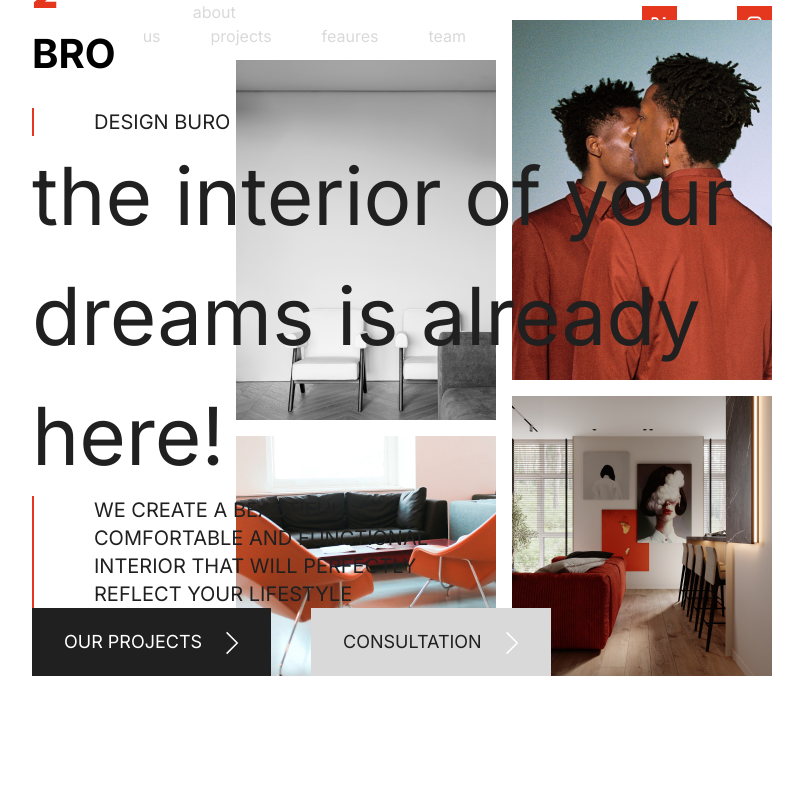
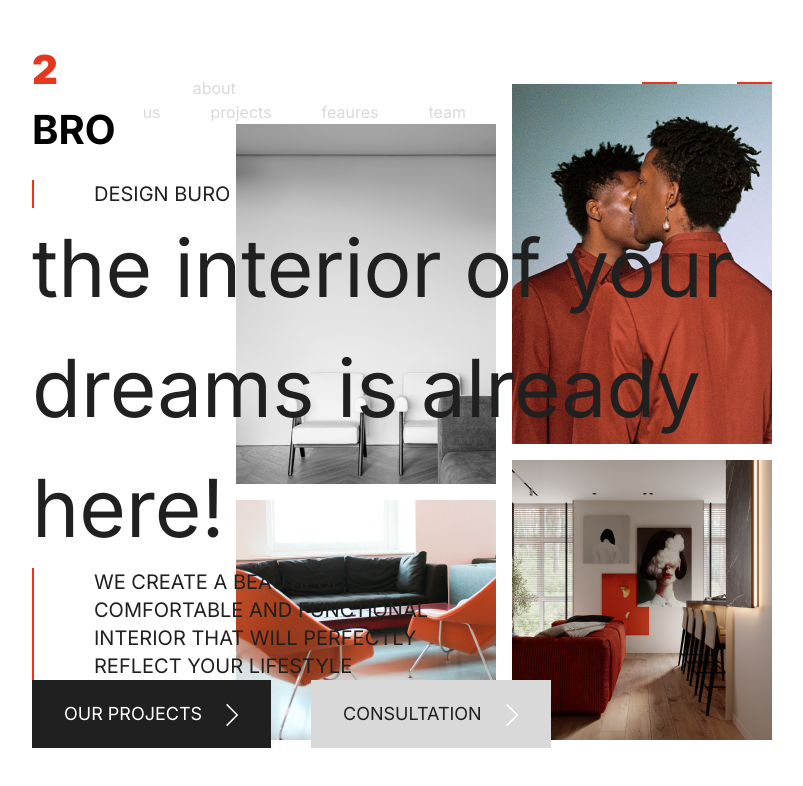
Before and after one commit to PillowPowa/2bro, a React (Vite) app: page / in a window 1280 px wide. Shown: the top 786 px of the page, without its empty margins (238-1041 px from the left). Built offline with nearby package versions, Linux system fonts and the light colour scheme.

Commit message:
sticky header

```diff
--- a/src/components/Header.tsx
+++ b/src/components/Header.tsx
@@ -4,7 +4,7 @@ import instagram from "../assets/images/instagram.svg";
 
 export const Header: FC = () => {
   return (
-    <header className="max-h-[48px] flex justify-between items-center">
+    <header className="sticky top-[10px] max-h-[40px] flex justify-between items-center flex-1">
       <h1 className="font-bold uppercase text-[40px]">
         <b className="text-primary">2</b> bro
       </h1>
--- a/tailwind.config.cjs
+++ b/tailwind.config.cjs
@@ -19,6 +19,12 @@ module.exports = {
       fontFamily: {
         inter: "Inter",
       },
+      padding: {
+        "wrapper-lg": "80px",
+      },
+      height: {
+        "screen-wrapper": "calc(100vh - 80px - 40px)"
+      }
     },
   },
   plugins: [],
```
